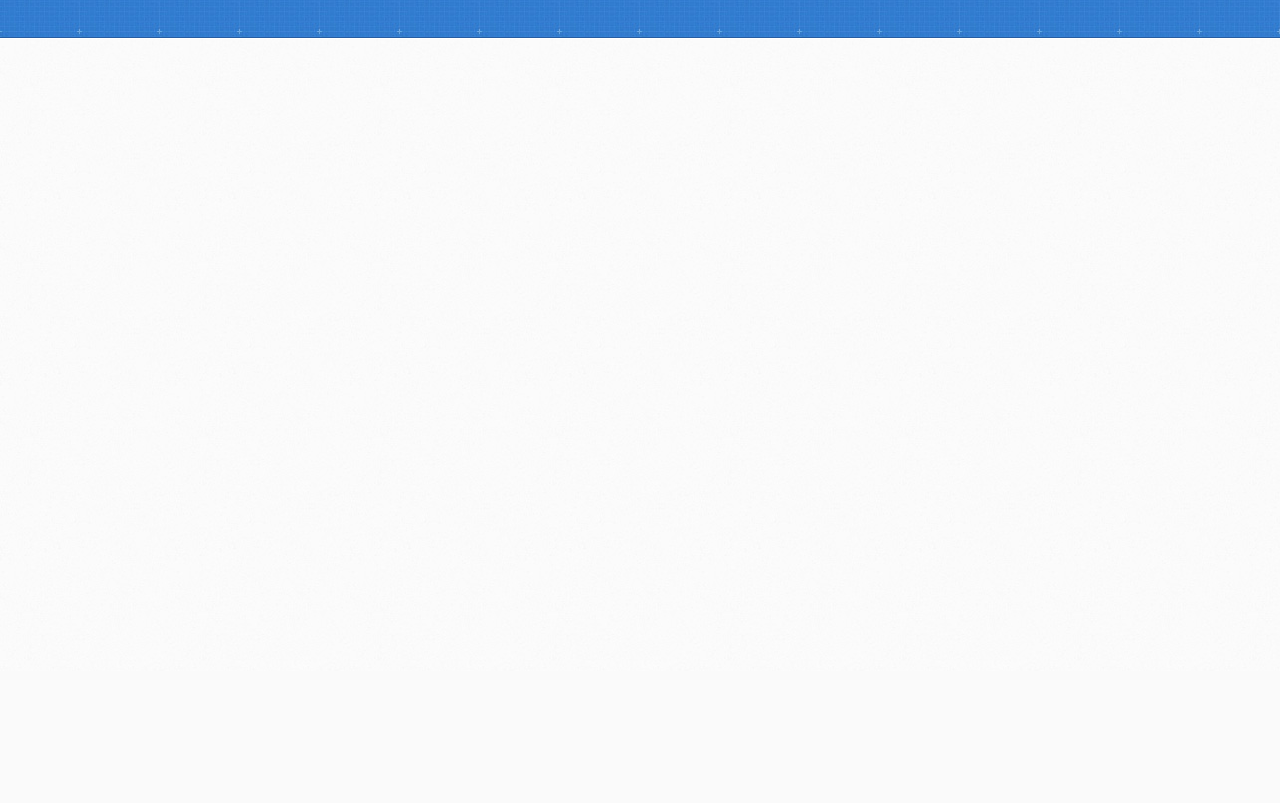
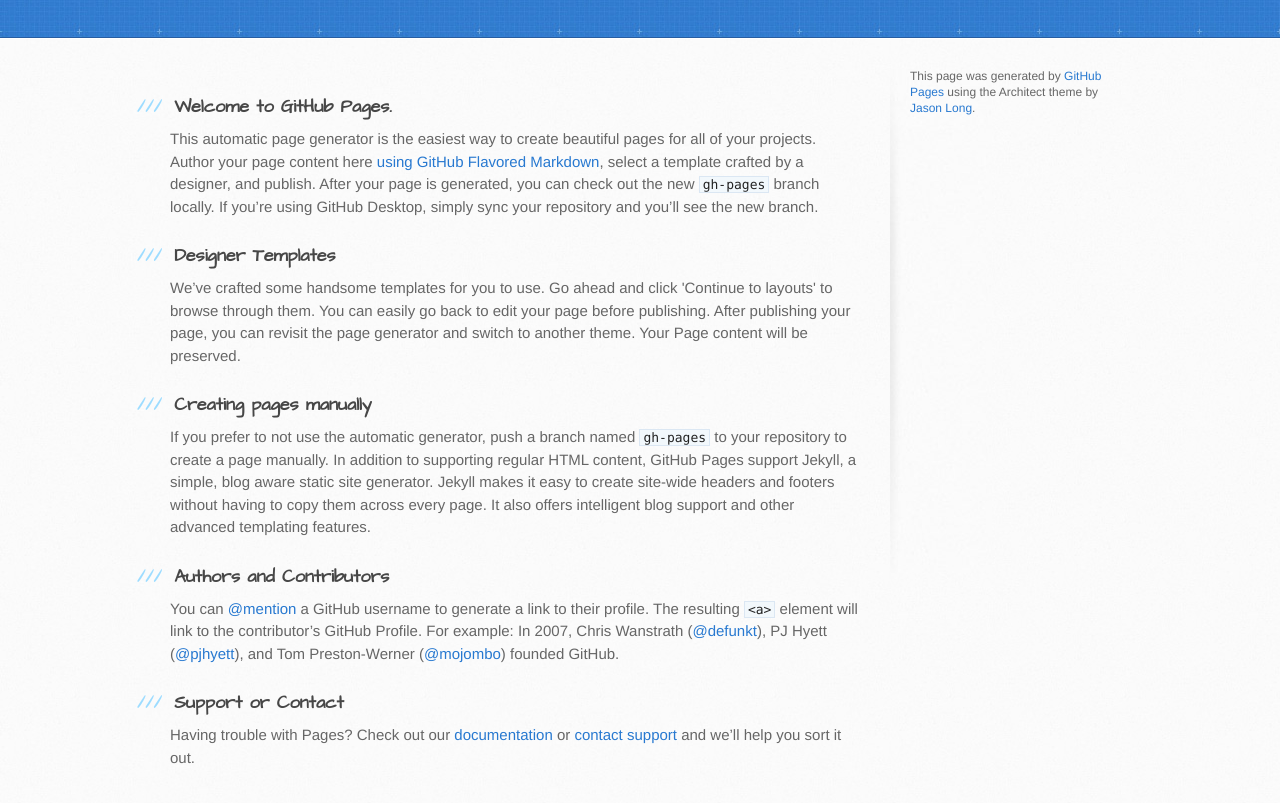
Before and after one commit to julio-coelho/julio-coelho.github.io, a plain HTML site: page index.html in a window 1280 px wide. Shown: the part 129-932 px from the top of the page. Before the commit the page ends 800 px from the top, so only its background shows below. Drawn offline with Linux system fonts and the light colour scheme.

Commit message:
Revert "cleaning default template"
Fallback last changes on index.html

```diff
--- a/index.html
+++ b/index.html
@@ -28,8 +28,37 @@
     <div id="content-wrapper">
       <div class="inner clearfix">
         <section id="main-content">
+          <h3>
+<a id="welcome-to-github-pages" class="anchor" href="#welcome-to-github-pages" aria-hidden="true"><span class="octicon octicon-link"></span></a>Welcome to GitHub Pages.</h3>
+
+<p>This automatic page generator is the easiest way to create beautiful pages for all of your projects. Author your page content here <a href="https://guides.github.com/features/mastering-markdown/">using GitHub Flavored Markdown</a>, select a template crafted by a designer, and publish. After your page is generated, you can check out the new <code>gh-pages</code> branch locally. If you’re using GitHub Desktop, simply sync your repository and you’ll see the new branch.</p>
+
+<h3>
+<a id="designer-templates" class="anchor" href="#designer-templates" aria-hidden="true"><span class="octicon octicon-link"></span></a>Designer Templates</h3>
+
+<p>We’ve crafted some handsome templates for you to use. Go ahead and click 'Continue to layouts' to browse through them. You can easily go back to edit your page before publishing. After publishing your page, you can revisit the page generator and switch to another theme. Your Page content will be preserved.</p>
+
+<h3>
+<a id="creating-pages-manually" class="anchor" href="#creating-pages-manually" aria-hidden="true"><span class="octicon octicon-link"></span></a>Creating pages manually</h3>
+
+<p>If you prefer to not use the automatic generator, push a branch named <code>gh-pages</code> to your repository to create a page manually. In addition to supporting regular HTML content, GitHub Pages support Jekyll, a simple, blog aware static site generator. Jekyll makes it easy to create site-wide headers and footers without having to copy them across every page. It also offers intelligent blog support and other advanced templating features.</p>
+
+<h3>
+<a id="authors-and-contributors" class="anchor" href="#authors-and-contributors" aria-hidden="true"><span class="octicon octicon-link"></span></a>Authors and Contributors</h3>
+
+<p>You can <a href="https://github.com/blog/821" class="user-mention">@mention</a> a GitHub username to generate a link to their profile. The resulting <code>&lt;a&gt;</code> element will link to the contributor’s GitHub Profile. For example: In 2007, Chris Wanstrath (<a href="https://github.com/defunkt" class="user-mention">@defunkt</a>), PJ Hyett (<a href="https://github.com/pjhyett" class="user-mention">@pjhyett</a>), and Tom Preston-Werner (<a href="https://github.com/mojombo" class="user-mention">@mojombo</a>) founded GitHub.</p>
+
+<h3>
+<a id="support-or-contact" class="anchor" href="#support-or-contact" aria-hidden="true"><span class="octicon octicon-link"></span></a>Support or Contact</h3>
+
+<p>Having trouble with Pages? Check out our <a href="https://help.github.com/pages">documentation</a> or <a href="https://github.com/contact">contact support</a> and we’ll help you sort it out.</p>
         </section>
 
+        <aside id="sidebar">
+
+
+          <p>This page was generated by <a href="https://pages.github.com">GitHub Pages</a> using the Architect theme by <a href="https://twitter.com/jasonlong">Jason Long</a>.</p>
+        </aside>
       </div>
     </div>
 
```
